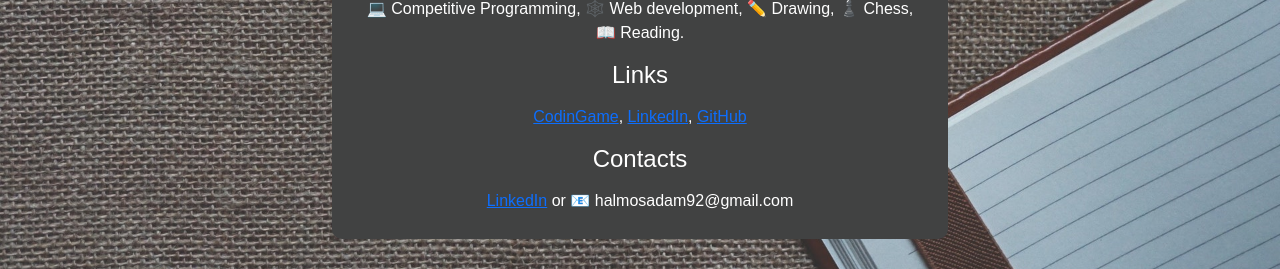
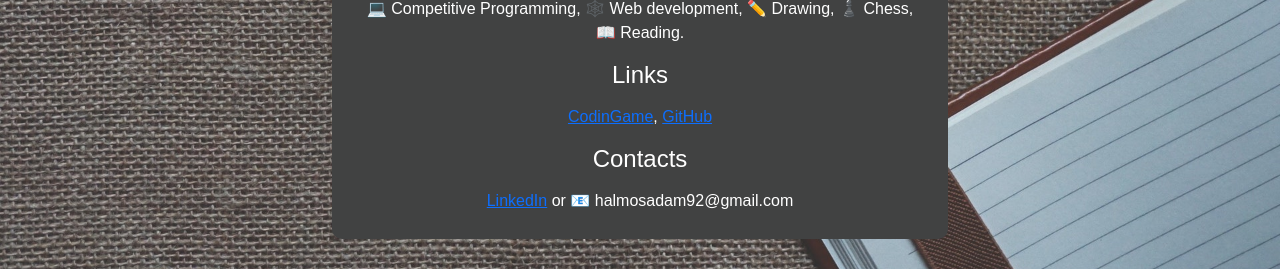
Before and after one commit to xUborka/llllll, a Flask app: page /cv in a window 1280 px wide. Shown: the part 1567-1836 px from the top of the page. Run offline with Flask 2, Linux system fonts and the light colour scheme; some libraries are stand-ins or nearby versions; some web fonts are replaced.

Commit message:
Demo review

```diff
--- a/templates/cv.html
+++ b/templates/cv.html
@@ -119,7 +119,7 @@
                         </p>
                         <h4 class="koho">Links</h4>
                         <p class="koho">
-                            <a href="https://www.codingame.com/profile/e214631888ce1967e5e4abc992ac927a2254021">CodinGame</a>, <a href="https://www.linkedin.com/in/adam-halmos-765181a1/">LinkedIn</a>, <a href="https://github.com/xUborka">GitHub</a>
+                            <a href="https://www.codingame.com/profile/e214631888ce1967e5e4abc992ac927a2254021">CodinGame</a>, <a href="https://github.com/xUborka">GitHub</a>
                         </p>
                         <h4 class="koho">Contacts</h4>
                         <p class="koho">
```
